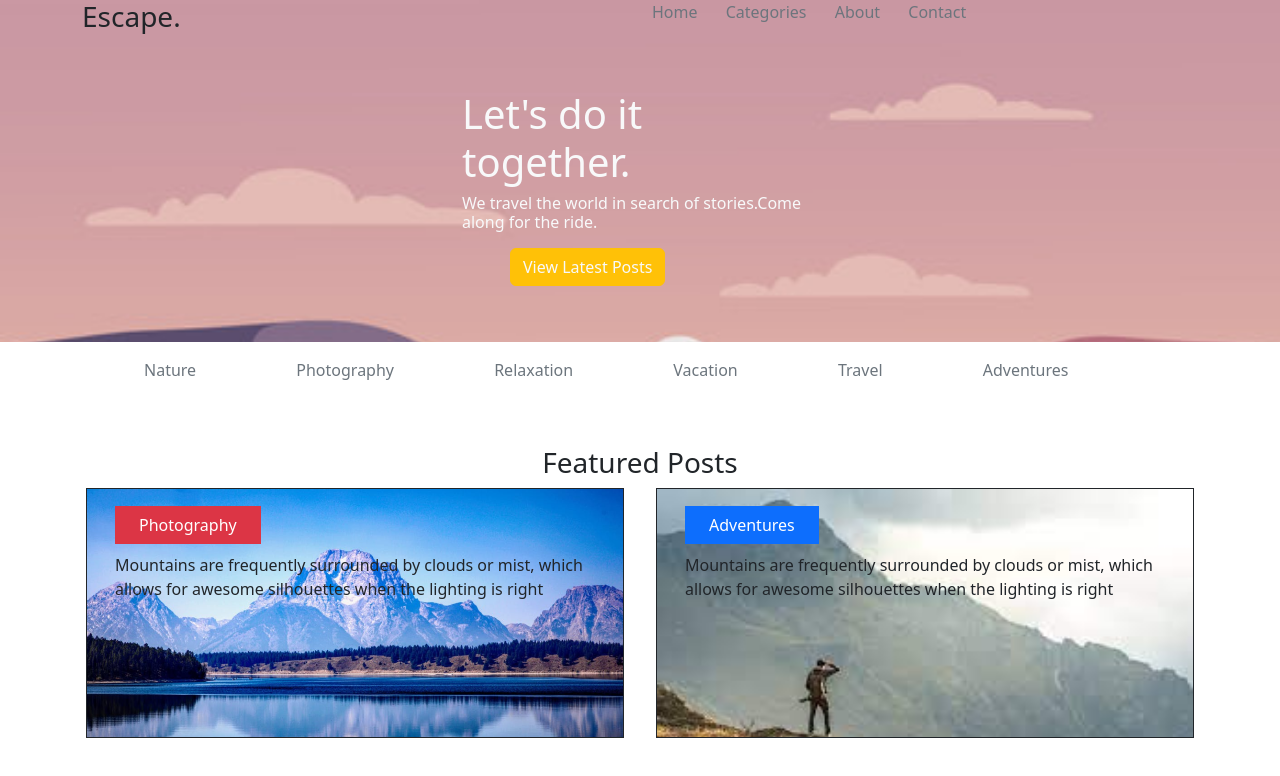
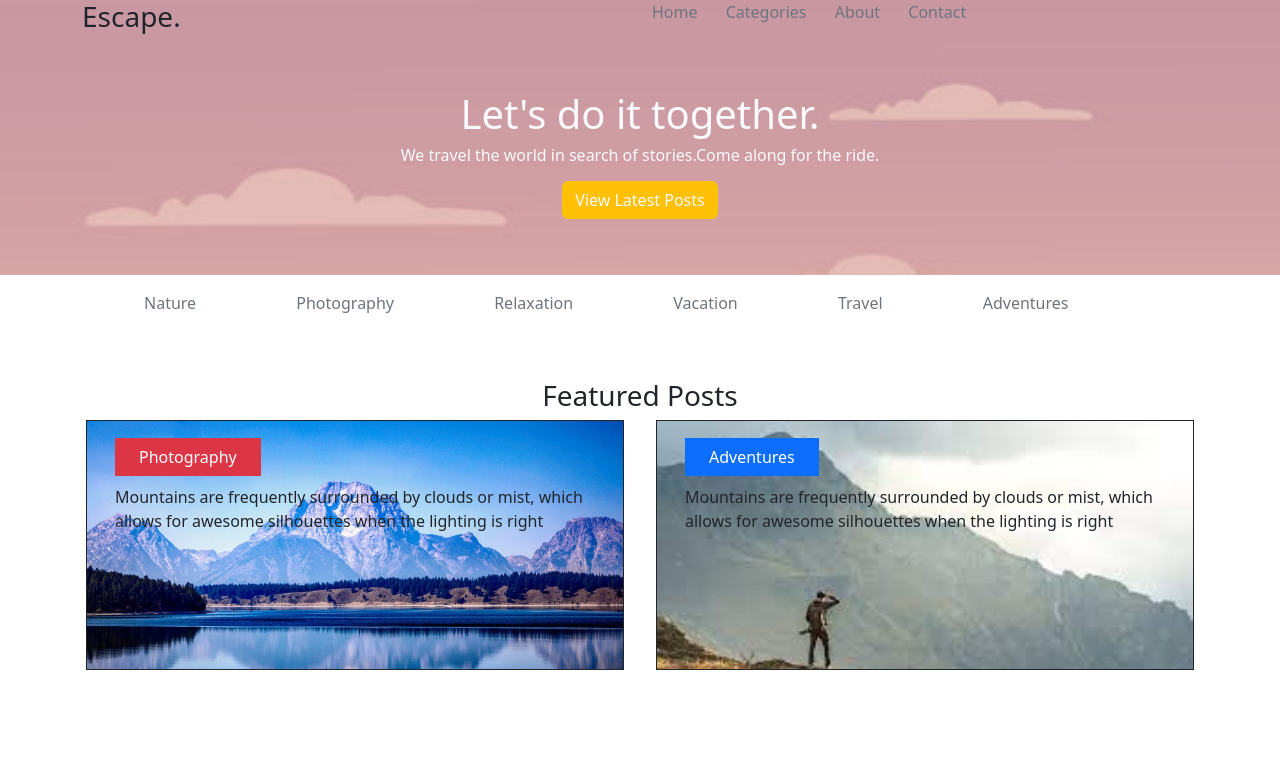
Before and after one commit to Sabari6554/Boostsrap_assingmet2, a plain HTML site: page index.html in a window 1280 px wide. Drawn offline with nearby package versions, Linux system fonts and the light colour scheme.

Commit message:
Update index.html

```diff
--- a/index.html
+++ b/index.html
@@ -34,14 +34,11 @@
                 </div>
             </div>
             <div class="row">
-            <div class="col">
-            </div>
-            <div class=" col pb-5 d-block">
+            <div class=" col pb-5 d-block text-center">
                 <h1 class="text-light">Let's do it together.</h1>
                 <h6 class="text-light ">We travel the world in search of stories.Come along for the ride.</h6>
                 <button type="button" class="btn btn-warning text-light mx-5 my-2">View Latest Posts</button>
-            </div>
-            <div class="col"></div>
+                </div>
             </div>
         </div>
     </section>
@@ -54,7 +51,7 @@
         <a href="#" class="text-secondary px-5">Adventures</a>
     </section>
     <section class="third py-5">
-        <h3 style="text-align: center;">Featured Posts</h3>
+        <h3 class="text-center" >Featured Posts</h3>
         <div class="container">
             <div class="row">
                 <div class="col mx-3 border border-dark boder-2" style="background-image: url('mountain.png');background-repeat: no-repeat;background-size: cover;">
```
